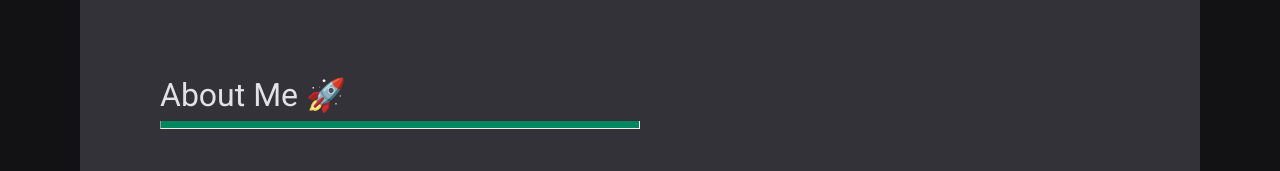
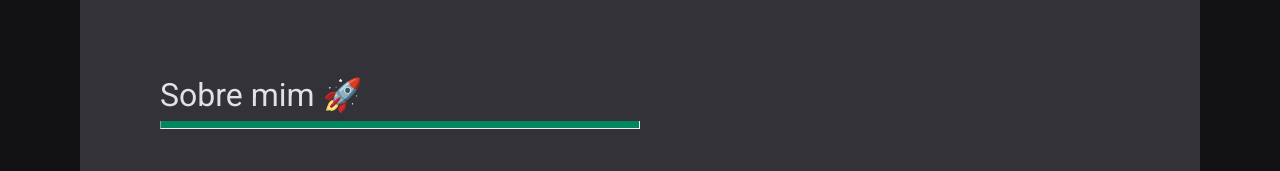
Before and after one commit to rluiz99/my-portifolio, a React (Vite) app: page / in a window 1280 px wide. Shown: the part 519-690 px from the top of the page. Built offline with nearby package versions, Linux system fonts and the light colour scheme.

Commit message:
layout correction

```diff
--- a/src/components/About.jsx
+++ b/src/components/About.jsx
@@ -8,7 +8,7 @@ export function About() {
         <article className={styles.post}>
 
             <div className={styles.authorAbout}>
-                <span> About Me 🚀</span>
+                <span> Sobre mim 🚀</span>
                 <hr />
                 <br /><br/>
                 <p>
```
